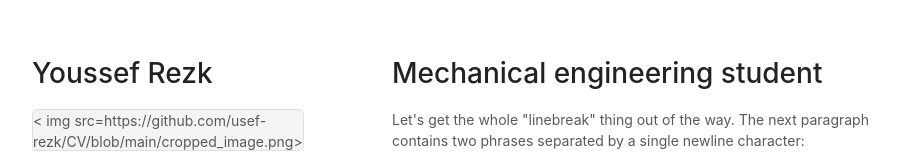
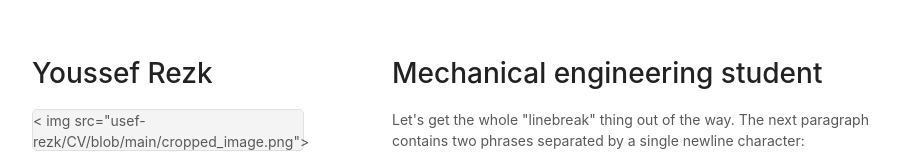
Before and after one commit to usef-rezk/CV, a plain HTML site: page index.html in a window 1280 px wide. Shown: the top 168 px of the page, without its empty margins (178-1089 px from the left). Drawn offline with Linux system fonts and the light colour scheme.

Commit message:
Update index.html

```diff
--- a/index.html
+++ b/index.html
@@ -17,7 +17,7 @@
       <header>
         <h1>Youssef Rezk</h1>
         <ul>
-          < img src=https://github.com/usef-rezk/CV/blob/main/cropped_image.png>
+          < img src="usef-rezk/CV/blob/main/cropped_image.png">
           <p><h2 align"center" > Objective </h3></p>
           <p><h3>Motivated and detail-oriented Mechanical Engineering student at AGH University of Science and Technology, equipped with a comprehensive understanding of mechanical design, manufacturing processes, and thermodynamics. Proficient in CAD modeling ( Inventor, AutoCAD,SolidWorks), and prototyping, with a solid grasp of materials science, fluid mechanics, and Geometric Dimensioning. Experienced in collaborating with cross-functional teams to develop innovative and cost-effective engineering solutions. Passionate about problem-solving, continuous improvement, and integrating advanced technologies to enhance mechanical system efficiency and reliability. Seeking an opportunity to apply and further develop my skills in a dynamic engineering environment.
 </h5></p>
```
